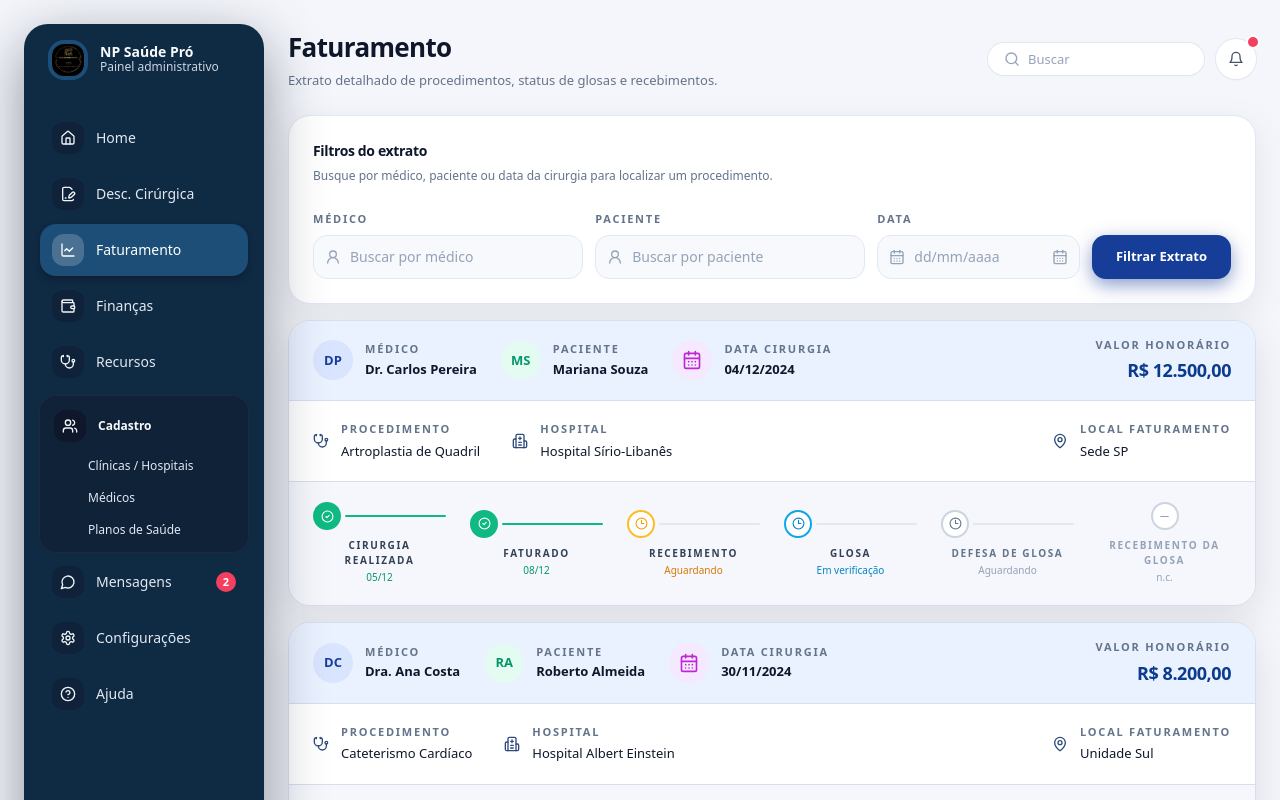
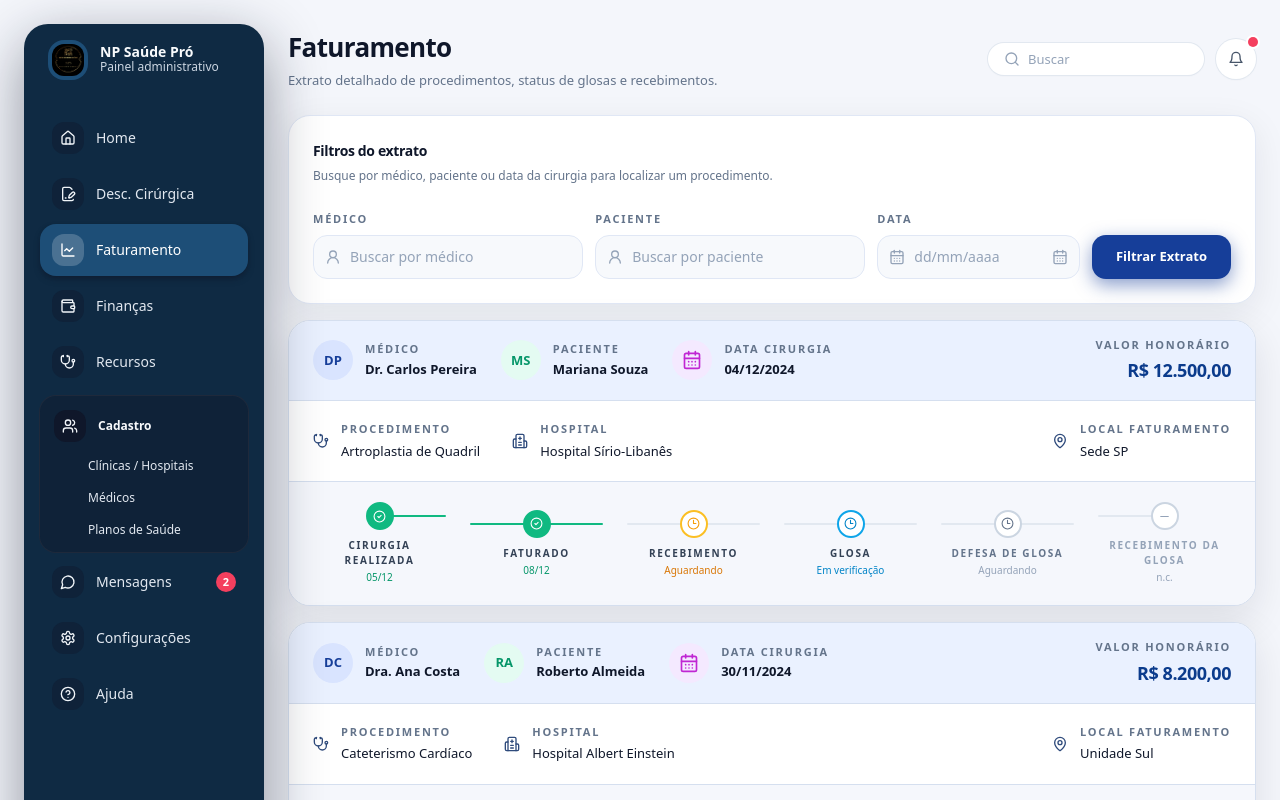
Before and after one commit to npsaude/nps-pro011225, a React (Vite) app: page /admin/faturamento in a window 1280 px wide. Shown: the top 800 px of the page. Built offline with nearby package versions, Linux system fonts and the light colour scheme.

Commit message:
[dyad] Conectando a linha de status de faturamento de uma bolinha à outra com layout refinado - wrote 1 file(s)

```diff
--- a/src/components/faturamento/BillingStatusTimeline.tsx
+++ b/src/components/faturamento/BillingStatusTimeline.tsx
@@ -102,9 +102,10 @@ const BillingStatusTimeline: React.FC<BillingStatusTimelineProps> = ({
       <div className="flex items-center gap-3 md:gap-6">
         {steps.map((step, index) => {
           const colors = getStatusColors(step.status);
+          const isFirst = index === 0;
           const isLast = index === steps.length - 1;
 
-          // linha herda a cor do passo atual se estiver concluído, senão cinza claro
+          // cor da linha entre este passo e o próximo
           const lineColor =
             step.status === "completed" ? colors.line : "bg-slate-200";
 
@@ -113,21 +114,27 @@ const BillingStatusTimeline: React.FC<BillingStatusTimelineProps> = ({
               key={step.id}
               className="flex flex-1 flex-col items-center text-center"
             >
-              {/* Linha + bolinha na mesma altura, como na referência */}
-              <div className="flex w-full items-center">
+              {/* Linha contínua passando de uma bolinha até a outra */}
+              <div className="relative flex w-full items-center justify-center">
+                {!isFirst && (
+                  <div
+                    className={`pointer-events-none absolute left-0 right-1/2 h-[2px] rounded-full ${lineColor}`}
+                  />
+                )}
+                {!isLast && (
+                  <div
+                    className={`pointer-events-none absolute left-1/2 right-0 h-[2px] rounded-full ${lineColor}`}
+                  />
+                )}
+
                 <div
-                  className={`mx-auto flex h-7 w-7 items-center justify-center rounded-full border-[2px] ${colors.circleBorder} ${colors.circleBg}`}
+                  className={`relative z-10 flex h-7 w-7 items-center justify-center rounded-full border-[2px] ${colors.circleBorder} ${colors.circleBg}`}
                 >
                   <StatusIcon status={step.status} className={colors.icon} />
                 </div>
-                {!isLast && (
-                  <div
-                    className={`ml-1 hidden h-[2px] flex-1 rounded-full md:block ${lineColor}`}
-                  />
-                )}
               </div>
 
-              {/* Textos alinhados diretamente abaixo da bolinha */}
+              {/* Textos alinhados diretamente embaixo da bolinha, com letras menores */}
               <div
                 className={`mt-2 text-[10px] font-semibold uppercase tracking-[0.16em] ${colors.label}`}
               >
```
